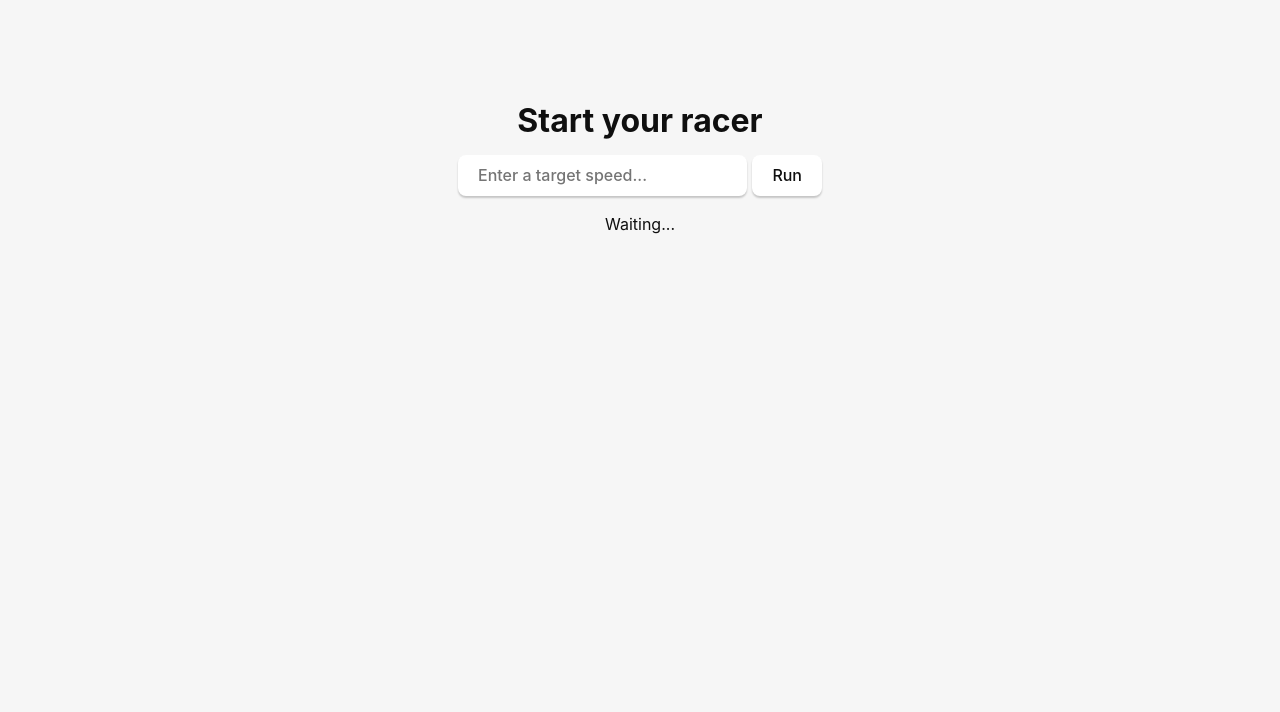
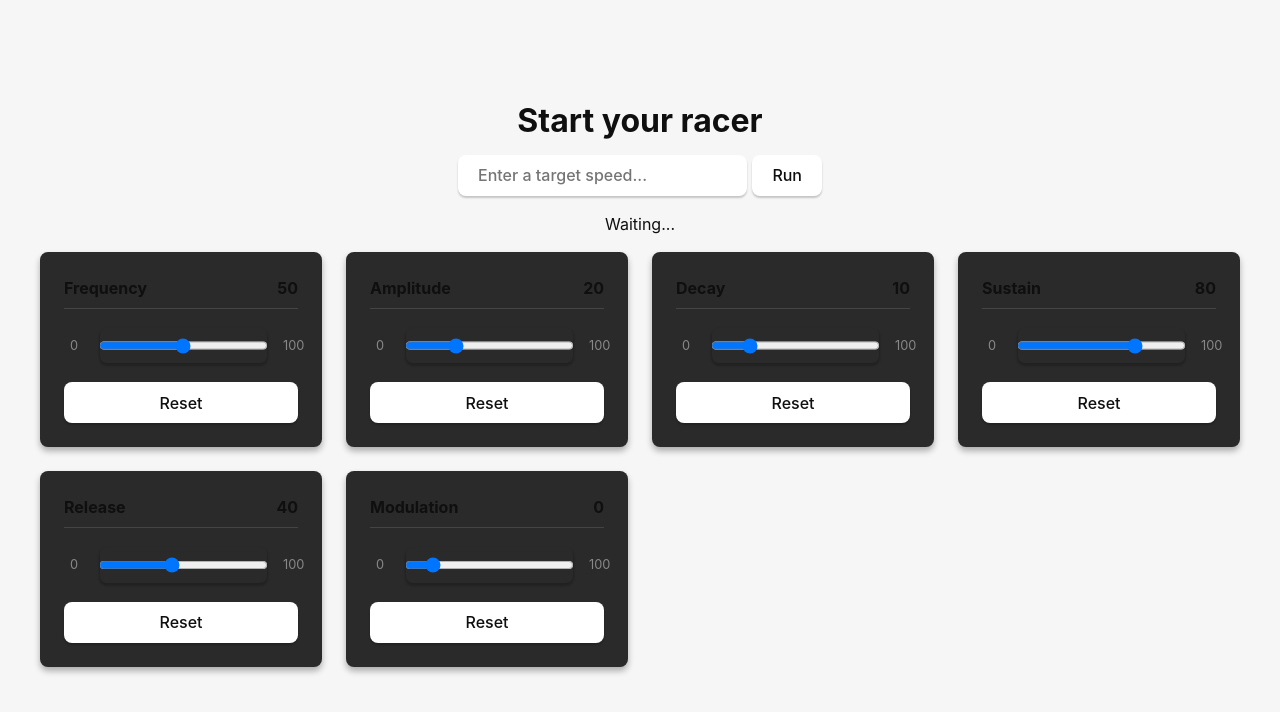
Before and after one commit to ling1984/TORCS-Race-Runner, a SvelteKit app: page / in a window 1280 px wide. Shown: the top 712 px of the page. Built offline with nearby package versions, Linux system fonts and the light colour scheme.

Commit message:
Switched to pnpm, added sliders.

```diff
--- /dev/null
+++ b/src/lib/types.ts
@@ -0,0 +1,8 @@
+export interface SliderConfig {
+  id: string;
+  label: string;
+  min: number;
+  max: number;
+  default: number;
+  value: number;
+}
--- a/src/routes/+page.svelte
+++ b/src/routes/+page.svelte
@@ -1,6 +1,6 @@
 <script lang="ts">
   import { invoke } from "@tauri-apps/api/core";
-    import { run } from "svelte/legacy";
+  import type { SliderConfig } from '$lib/types';
 
   let target_speed = $state("");
   let msg = $state("Waiting...");
@@ -19,6 +19,19 @@
       running = false;
     }
   }
+  // Initialize your 6 sliders
+  let sliders: SliderConfig[] = [
+    { id: '1', label: 'Frequency', min: 0, max: 100, default: 50, value: 50 },
+    { id: '2', label: 'Amplitude', min: 0, max: 100, default: 20, value: 20 },
+    { id: '3', label: 'Decay',     min: 0, max: 100, default: 10, value: 10 },
+    { id: '4', label: 'Sustain',   min: 0, max: 100, default: 80, value: 80 },
+    { id: '5', label: 'Release',   min: 0, max: 100, default: 40, value: 40 },
+    { id: '6', label: 'Modulation',min: 0, max: 100, default: 0,  value: 0 },
+  ];
+
+  function handleReset(index: number) {
+    sliders[index].value = sliders[index].default;
+  }
 </script>
 
 <main class="container">
@@ -29,6 +42,30 @@
     <button type="submit">Run</button>
   </form>
   <p>{msg}</p>
+
+  <div class="slider-grid">
+    {#each sliders as slider, i}
+      <div class="slider-card">
+        <header>
+          <span class="label">{slider.label}</span>
+          <span class="value">{slider.value}</span>
+        </header>
+
+        <div class="input-wrapper">
+          <span class="limit">{slider.min}</span>
+          <input
+            type="range"
+            bind:value={slider.value}
+            min={slider.min}
+            max={slider.max}
+          />
+          <span class="limit">{slider.max}</span>
+        </div>
+
+        <button onclick={() => handleReset(i)}>Reset</button>
+      </div>
+    {/each}
+  </div>
 </main>
 
 <style>
@@ -48,6 +85,67 @@
   -moz-osx-font-smoothing: grayscale;
   -webkit-text-size-adjust: 100%;
 }
+.container {
+  padding: 2rem;
+  max-width: 1200px;
+  margin: 0 auto;
+}
+
+/* Responsive Grid: 3 columns on desktop, 2 on tablet, 1 on mobile */
+.slider-grid {
+  display: grid;
+  gap: 1.5rem;
+  grid-template-columns: repeat(auto-fit, minmax(280px, 1fr));
+}
+
+.slider-card {
+  background: #2a2a2a;
+  padding: 1.5rem;
+  border-radius: 8px;
+  display: flex;
+  flex-direction: column;
+  gap: 1rem;
+  box-shadow: 0 4px 6px rgba(0,0,0,0.3);
+}
+
+header {
+  display: flex;
+  justify-content: space-between;
+  font-weight: bold;
+  border-bottom: 1px solid #444;
+  padding-bottom: 0.5rem;
+}
+
+.input-wrapper {
+  display: flex;
+  align-items: center;
+  gap: 0.8rem;
+}
+
+input[type="range"] {
+  flex-grow: 1;
+  cursor: pointer;
+}
+
+.limit {
+  font-size: 0.8rem;
+  color: #888;
+  min-width: 20px;
+}
+
+button {
+  background: #444;
+  color: white;
+  border: none;
+  padding: 0.4rem;
+  border-radius: 4px;
+  cursor: pointer;
+  transition: background 0.2s;
+}
+
+button:hover {
+  background: #666;
+}
 
 .container {
   margin: 0;
@@ -61,12 +159,6 @@
 .row {
   display: flex;
   justify-content: center;
-}
-
-a {
-  font-weight: 500;
-  color: #646cff;
-  text-decoration: inherit;
 }
 
 h1 {
```
Also changed, not shown: package.json (+5 -3 lines), src/routes/+layout.ts (+9 -0 lines), src/lib/app.css (added), 2 other files (tests, documents, lock files or other folders).
